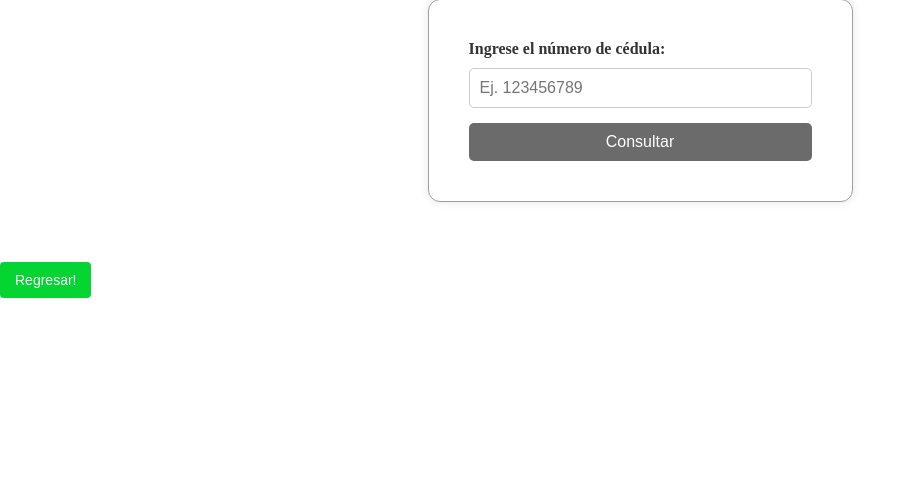
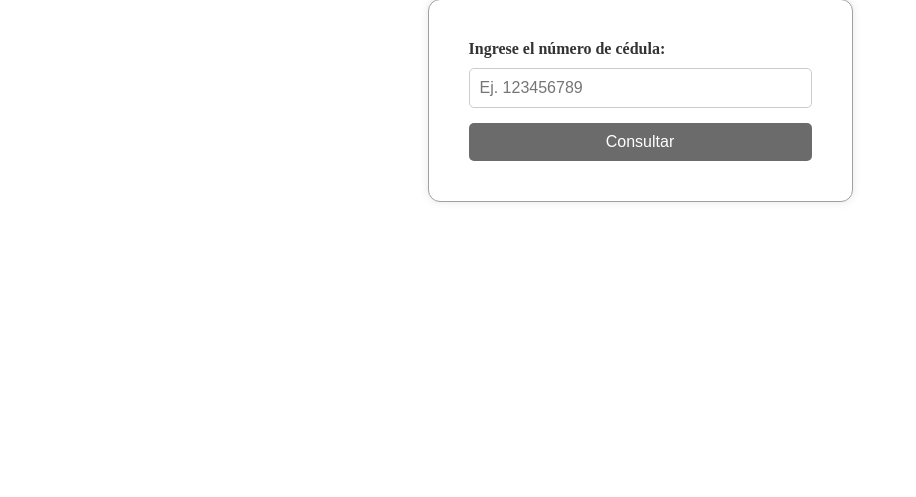
Before and after one commit to thehb12/CEBERCOL-2.0, a Flask app: page /consultar in a window 1280 px wide. Shown: the part 182-679 px from the top of the page, without its empty margins (0-916 px from the left). Run offline with Flask 3, Linux system fonts and the light colour scheme; some libraries are stand-ins or nearby versions.

Commit message:
ModifConsultar

```diff
--- a/templates/consultar.html
+++ b/templates/consultar.html
@@ -137,7 +137,6 @@
         ];
         // Agrega aquí otros recibos si es necesario
       </script>
-          <button onclick="history.back()">Regresar!</button>
     </main>
     <footer>
       <div class="social">
```
